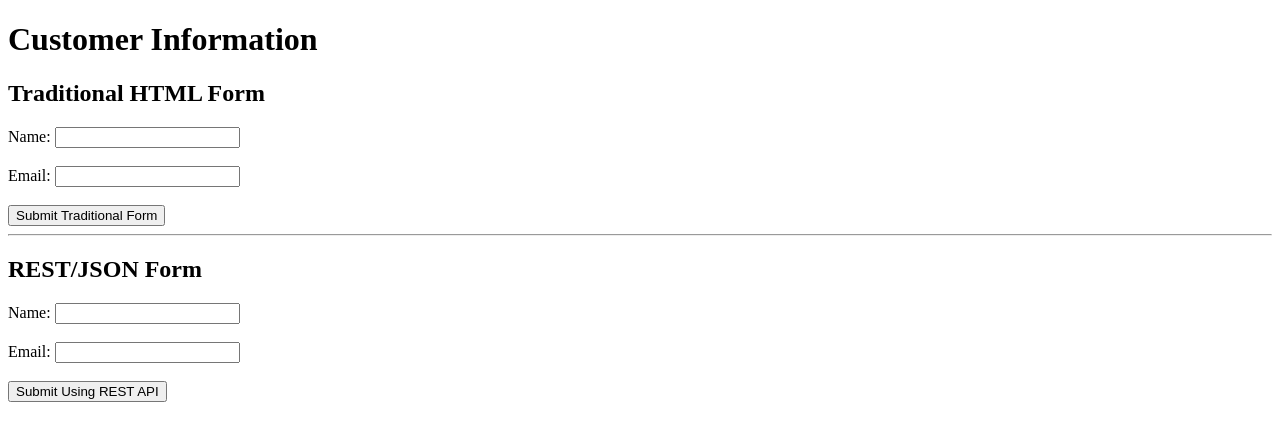
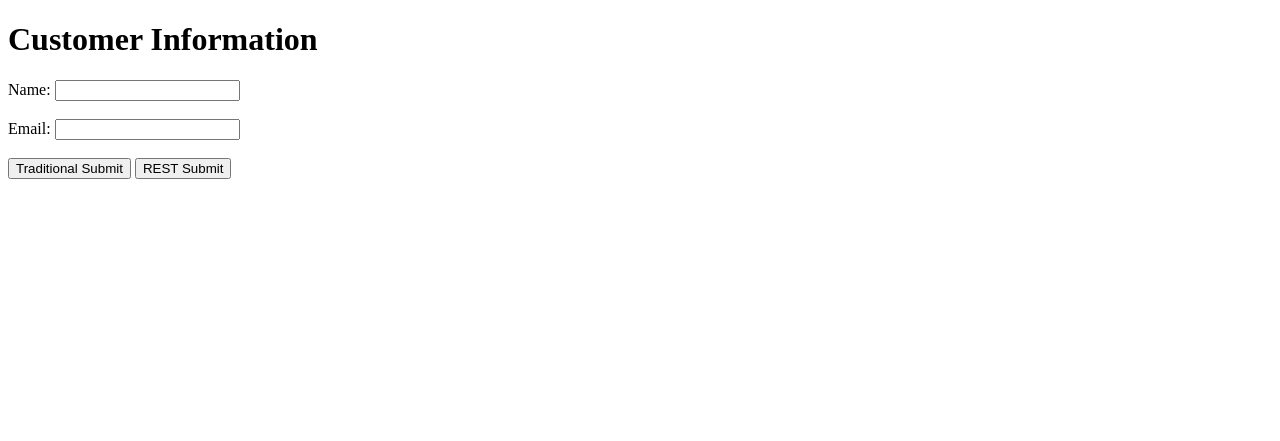
Before and after one commit to varshaverse/CS651-Team-Labs, a Node server app: page / in a window 1280 px wide. Shown: the top 441 px of the page. Run offline with Node 20, Linux system fonts and the light colour scheme.

Commit message:
added fetch call

```diff
--- a/Lab3.2/views/index.ejs
+++ b/Lab3.2/views/index.ejs
@@ -1,118 +1,62 @@
 <!DOCTYPE html>
-<html lang="en">
+<html>
 <head>
-  <meta charset="UTF-8">
-  <meta name="viewport" content="width=device-width, initial-scale=1.0">
-
   <title><%= title %></title>
 </head>
+<body>
 
-<body>
   <h1>Customer Information</h1>
 
-  <!-- Traditional HTML form from Lab N3.1 -->
-  <h2>Traditional HTML Form</h2>
-
+  <!-- Traditional HTML form -->
   <form action="/readCustomerInfoAndRespond" method="POST">
-    <label for="formName">Name:</label>
-    <input
-      type="text"
-      id="formName"
-      name="name"
-      required
-    >
+    <label for="name">Name:</label>
+    <input type="text" id="name" name="name" required>
 
     <br><br>
 
-    <label for="formEmail">Email:</label>
-    <input
-      type="email"
-      id="formEmail"
-      name="email"
-      required
-    >
+    <label for="email">Email:</label>
+    <input type="email" id="email" name="email" required>
 
     <br><br>
 
-    <button type="submit">
-      Submit Traditional Form
-    </button>
+    <!-- Traditional submission -->
+    <button type="submit">Traditional Submit</button>
+
+    <!-- REST/fetch submission -->
+    <button type="button" id="submitBtn">REST Submit</button>
   </form>
 
-  <hr>
-
-  <!-- REST/JSON form for Lab N3.2 -->
-  <h2>REST/JSON Form</h2>
-
-  <label for="apiName">Name:</label>
-  <input
-    type="text"
-    id="apiName"
-    required
-  >
-
-  <br><br>
-
-  <label for="apiEmail">Email:</label>
-  <input
-    type="email"
-    id="apiEmail"
-    required
-  >
-
-  <br><br>
-
-  <button
-    type="button"
-    id="submitApiButton"
-  >
-    Submit Using REST API
-  </button>
-
-  <!-- REST API response will appear here -->
   <div id="result"></div>
 
   <script>
-    document
-      .getElementById("submitApiButton")
-      .addEventListener("click", async function () {
-        var name = document.getElementById("apiName").value;
-        var email = document.getElementById("apiEmail").value;
-        var result = document.getElementById("result");
-
-        if (name === "" || email === "") {
-          result.innerHTML =
-            "<p>Please enter both your name and email.</p>";
-          return;
-        }
+    document.getElementById("submitBtn").addEventListener("click", async function () {
+      const name = document.getElementById("name").value;
+      const email = document.getElementById("email").value;
+      const result = document.getElementById("result");
 
       try {
-          var response = await fetch("/api/customer", {
+        const response = await fetch("/api/customer", {
           method: "POST",
-
           headers: {
             "Content-Type": "application/json"
           },
-
           body: JSON.stringify({
             name: name,
             email: email
           })
         });
 
-          var data = await response.json();
+        const data = await response.json();
 
         result.innerHTML =
-            "<h3>REST API Response</h3>" +
+          "<h2>REST/JSON Response</h2>" +
           "<p>" + data.message + "</p>" +
-            "<p>Email: " + data.email + "</p>";
+          "<p>" + data.email + "</p>";
       } catch (error) {
-          result.innerHTML =
-            "<p>There was an error sending the request.</p>";
-
-          console.error(error);
+        result.innerHTML = "<p>An error occurred while sending the request.</p>";
       }
     });
   </script>
+
 </body>
 </html>
```
Lines whose indentation alone changed are shown as unchanged.
